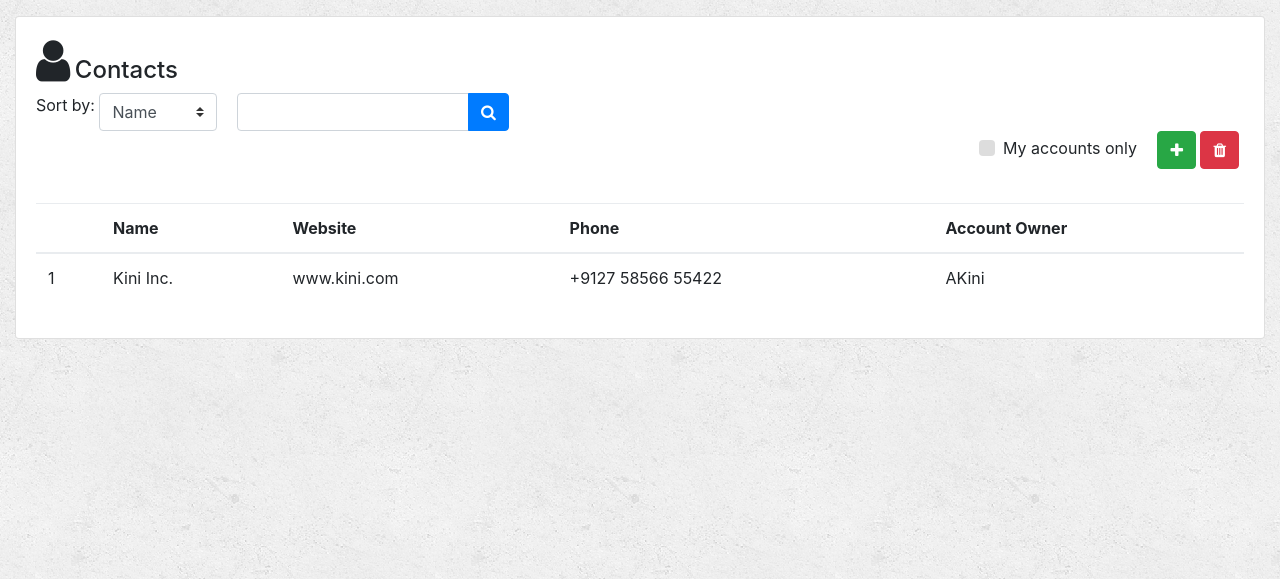
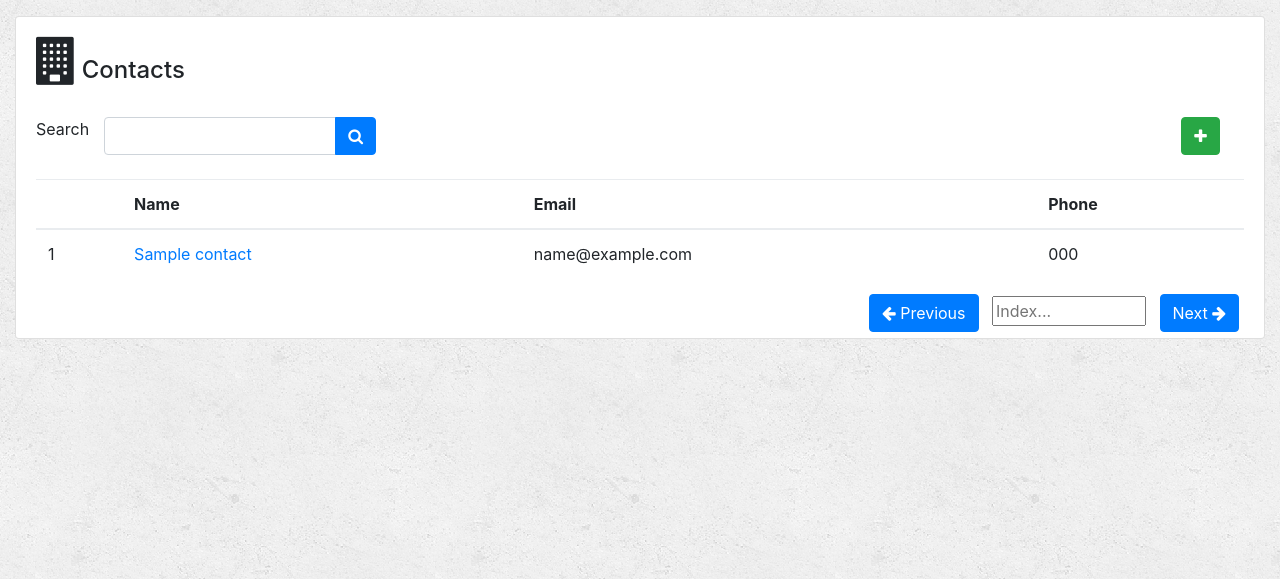
Before and after one commit to akshayub/crm-sample, a Django app: page /contacts/ in a window 1280 px wide. Shown: the part 59-638 px from the top of the page. Run offline with Django 3.2, Linux system fonts and the light colour scheme; a user stored in the database is signed in; tables that the repository leaves empty hold one stand-in row (values such as "Sample post"); data that the repository does not hold is empty; some libraries are stand-ins or nearby versions.

Commit message:
Add button functionality

```diff
--- a/objects/models.py
+++ b/objects/models.py
@@ -1,6 +1,6 @@
 from django.db import models
 from django.core.validators import RegexValidator
-from datetime import datetime
+from django.utils.timezone import now
 
 
 # Create your models here.
@@ -18,8 +18,8 @@ class Lead(models.Model):
     address = models.CharField(max_length=250)
     company = models.CharField(max_length=250)
     email = models.EmailField()
-    status = models.CharField(max_length=250)
-    added_on = models.DateField(default=datetime.now())
+    status = models.IntegerField()
+    added_on = models.DateField(default=now)
 
     def __str__(self):
         return str(self.id) + " - " + self.name
@@ -40,7 +40,7 @@ class Account(models.Model):
         blank=True
     )
     owner = models.ForeignKey(Owner, on_delete=models.CASCADE)
-    added_on = models.DateField(default=datetime.now())
+    added_on = models.DateField(default=now)
 
     # Recursive relationship
     # https://stackoverflow.com/questions/18271001/django-recursive-relationship
@@ -93,7 +93,7 @@ class Contact(models.Model):
 
     bdate = models.DateField()
     owner = models.ForeignKey(Owner, on_delete=models.CASCADE)
-    added_on = models.DateField(default=datetime.now())
+    added_on = models.DateField(default=now)
     works_for = models.ForeignKey(Account, on_delete=models.CASCADE)
 
     def __str__(self):
--- a/objects/urls.py
+++ b/objects/urls.py
@@ -6,5 +6,6 @@ app_name = 'objects'
 urlpatterns = [
     url(r'^xml/leads/(?P<size>[0-9]+)/$', views.leads_xml, name='leads_xml'),
     url(r'^json/leads/(?P<size>[0-9]+)/$', views.leads_json, name='leads_json'),
-    url(r'^accounts/(?P<dtype>[a-z]+)/(?P<start>[0-9]+)/(?P<end>[0-9]+)/$', views.accounts, name='accounts')
+    url(r'^accounts/(?P<dtype>[a-z]+)/(?P<start>[0-9]+)/(?P<end>[0-9]+)/$', views.accounts, name='accounts'),
+    url(r'^contacts/(?P<dtype>[a-z]+)/(?P<start>[0-9]+)/(?P<end>[0-9]+)/$', views.contacts, name='contacts')
 ]
--- a/objects/views.py
+++ b/objects/views.py
@@ -20,9 +20,35 @@ def leads_json(request, size):
 
 def accounts(request, dtype, start, end):
     objs = Account.objects.all()[int(start):int(end)]
-    # objs = Account.objects.all()
     if dtype == 'json':
         data = serializers.serialize('json', objs)
     else:
         data = serializers.serialize('xml', objs)
     return HttpResponse(data)
+
+
+def contacts(request, dtype, start, end):
+    objs = Contact.objects.all()[int(start):int(end)]
+    if dtype == 'json':
+        data = serializers.serialize('json', objs)
+    else:
+        data = serializers.serialize('xml', objs)
+    return HttpResponse(data)
+
+
+def leads(request, dtype, start, end):
+    objs = Lead.objects.all()[int(start):int(end)]
+    if dtype == 'json':
+        data = serializers.serialize('json', objs)
+    else:
+        data = serializers.serialize('xml', objs)
+    return HttpResponse(data)
+
+
+def opportunities(request, dtype, start, end):
+    objs = Lead.objects.all()[int(start):int(end)]
+    if dtype == 'json':
+        data = serializers.serialize('json', objs)
+    else:
+        data = serializers.serialize('xml', objs)
+    return HttpResponse(data)
--- a/web/templates/web/contact.html
+++ b/web/templates/web/contact.html
@@ -5,12 +5,12 @@
     <div class="container-fluid">
         <div class="row">
             <div class="col-sm-4">
-                <div class="card" style="margin-top: 1em">
+                <div class="card container-fluid" style="margin-top: 1em">
                     {% if error_message %}
                         <h5>Error!</h5>
                         <p>{{ error_message }}</p>
                     {% endif %}
-                    <h3>&nbsp;&nbsp;{{ name }}</h3>
+                    <h3>{{ name }}</h3>
                     <div class="card-body">
                         Address: {{ address }}<br>
                         Email: <a href="mailto:{{ email }}">{{ email }}</a><br>
--- a/web/templates/web/contacts.html
+++ b/web/templates/web/contacts.html
@@ -1,43 +1,29 @@
 {% extends 'web/base.html' %}
+{% load staticfiles %}
 {% block title %}Contacts{% endblock %}
 {% block contact_active %}active{% endblock %}
 {% block body %}
     <div class="container-fluid">
         <div class="row">
-            <div class="col-sm-12">
+            <div class="col-lg-12 col-sm-12">
                 <div class="card" style="margin-top: 1em">
                     <div class="card-body">
-                        <i class="fa fa-user" style="font-size:48px;"></i>
+                        <i class="fa fa-building" style="font-size:48px;"></i>
                         <div style="display: inline-block">
                             <h4 class="page-titles">Contacts</h4>
                         </div>
                         <br>
+                        <br>
                         <div class="input-group">
-                            Sort by:&nbsp;
-                            <select class="custom-select" id="sortsel">
-                                <option selected value="1">Name</option>
-                                <option value="2">Added On</option>
-                                <option value="3">Owner</option>
-                            </select>
-                            &nbsp;
+                            Search
                             <div class="input-group col-sm-3">
                                 <input type="search" class="form-control">
                                 <span class="input-group-btn">
                                     <button class="btn btn-primary" type="button"><i class="fa fa-search" aria-hidden="true"></i></button>
                                 </span>
                             </div>
+                            <a href="{% url 'web:contact_create' %}" class="btn btn-success" title="Add a new contact" id="addbtn" style="position: absolute;right: 2%"><i class="fa fa-plus"></i></a>
                         </div>
-                        <div style="position: absolute; right: 2%;">
-                            <label class="custom-control custom-checkbox">
-                                <input type="checkbox" class="custom-control-input" id="myaccchk">
-                                <span class="custom-control-indicator"></span>
-                                <span class="custom-control-description">My accounts only</span>
-                            </label>
-                            <button class="btn btn-success" title="Add a new account" id="addbtn"><i class="fa fa-plus"></i></button>
-                            <button class="btn btn-danger" title="Delete" id="dltbtn"><i class="fa fa-trash"></i></button>
-                        </div>
-                        <br>
-                        <br>
                         <br>
                         {# The table comes here #}
                         <table class="table table-hover">
@@ -45,25 +31,110 @@
                                 <tr>
                                     <th></th>
                                     <th>Name</th>
-                                    <th>Website</th>
+                                    <th>Email</th>
                                     <th>Phone</th>
-                                    <th>Account Owner</th>
                                 </tr>
                             </thead>
                             <tbody>
-                                {# Should be autofilled by AJAX requests #}
-                                <tr>
-                                    <td>1</td>
-                                    <td>Kini Inc.</td>
-                                    <td>www.kini.com</td>
-                                    <td>+9127 58566 55422</td>
-                                    <td>AKini</td>
-                                </tr>
                             </tbody>
                         </table>
+                        <div style="position: absolute; right: 2%;">
+                            <button type="button" class="btn btn-primary" id="prev"><i class="fa fa-arrow-left"></i>&nbsp;Previous</button>
+                            &nbsp;
+                            <input type="text" placeholder="Index..." size="10%" id="pgidx">
+                            &nbsp;
+                            <button type="button" class="btn btn-primary" id="next">Next&nbsp;<i class="fa fa-arrow-right"></i></button>
+                        </div>
+                        <br>
                     </div>
                 </div>
             </div>
         </div>
     </div>
 {% endblock %}
+{% block js_scripts %}
+    <script src="{% static 'js/compareChart.js' %}"></script>
+    <script>
+
+    var start = 0;
+    var end = start + 10;
+
+
+    function tryParseJSON (jsonString){
+        try {
+            var o = JSON.parse(jsonString);
+            if (o && typeof o === "object") {
+                return o;
+            }
+        }
+        catch (e) { }
+        return false;
+    }
+
+
+    function getTable(start, end) {
+        // Get checkbox value here.
+        // And also the my accounts only checkbox
+        var dtype = 'json';
+        var xhttp = XMLReq(fillTable);
+        var local = window.location.origin;
+        xhttp.open("GET", local + '/api/contacts/' + dtype + '/' + start + '/' + end, true);
+        xhttp.send();
+    }
+
+
+    function fillTable(data) {
+        var parsed = tryParseJSON(data);
+        if (parsed === false) {
+            //It's not JSON. It's something.
+        }
+
+        else {
+            for (var obj in parsed) {
+                var ob = parsed[obj];
+                var pk = ob['pk'];
+                var fields = ob['fields'];
+                var name = fields['name'];
+                var email = fields['email'];
+                var phone = fields['phone_number'];
+                // Now add the table. :)
+                var markup = "<tr><td>" + (start + parseInt(obj) + 1) + "</td><td>" +'<a href="/contacts/' + pk + '">' +
+                    name + '</a>' + "</td><td>" + email +"</td><td>"+ phone + "</td></tr>";
+                $('table tbody').append(markup);
+            }
+        }
+    }
+    getTable(0,10);
+
+    $('#prev').click(function () {
+        start = start - 10;
+        if (start < 0) {
+            start = 0;
+        }
+        end = start + 10;
+        $('table tbody tr').remove();
+        getTable(start,end);
+    });
+
+    $('#next').click(function () {
+        start = start + 10;
+        end = start + 10;
+        $('table tbody tr').remove();
+        getTable(start,end);
+    });
+
+    $("#pgidx").keypress(function(event) {
+        if (event.which === 13) {
+            event.preventDefault();
+            start = parseInt($('#pgidx').val()) - 1;
+            if (start < 0) {
+                start = 0;
+            }
+            end = start + 10;
+            $('table tbody tr').remove();
+            getTable(start,end);
+        }
+    });
+
+    </script>
+{% endblock %}
```
Also changed, not shown: web/templates/web/account.html (+8 -8 lines), web/templates/web/accounts.html (+36 -29 lines).
